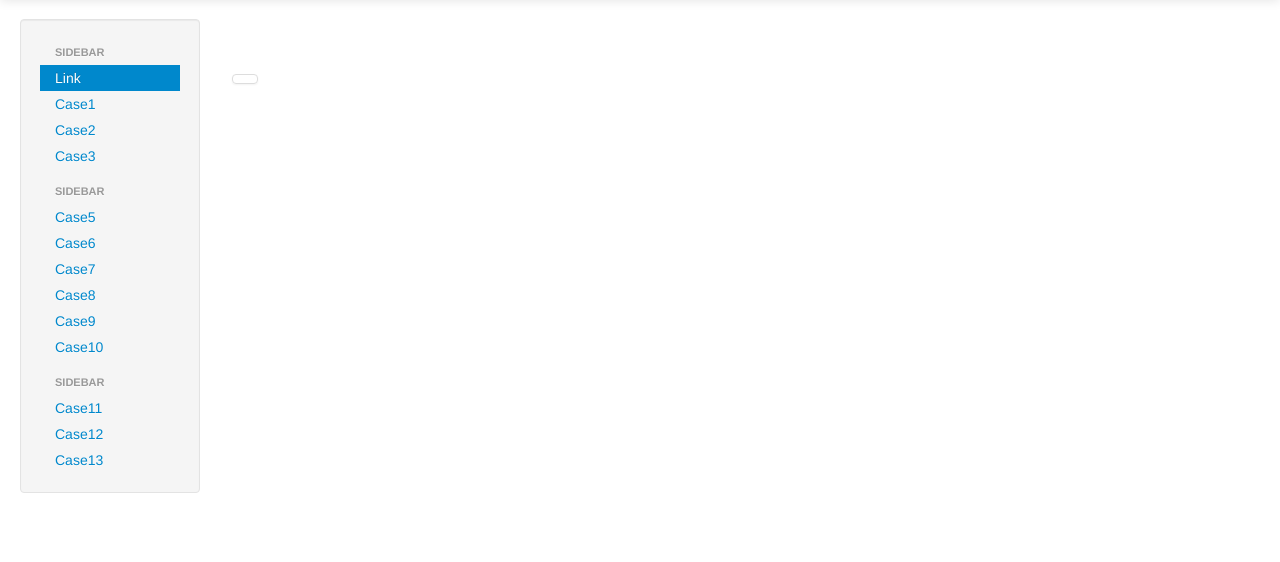
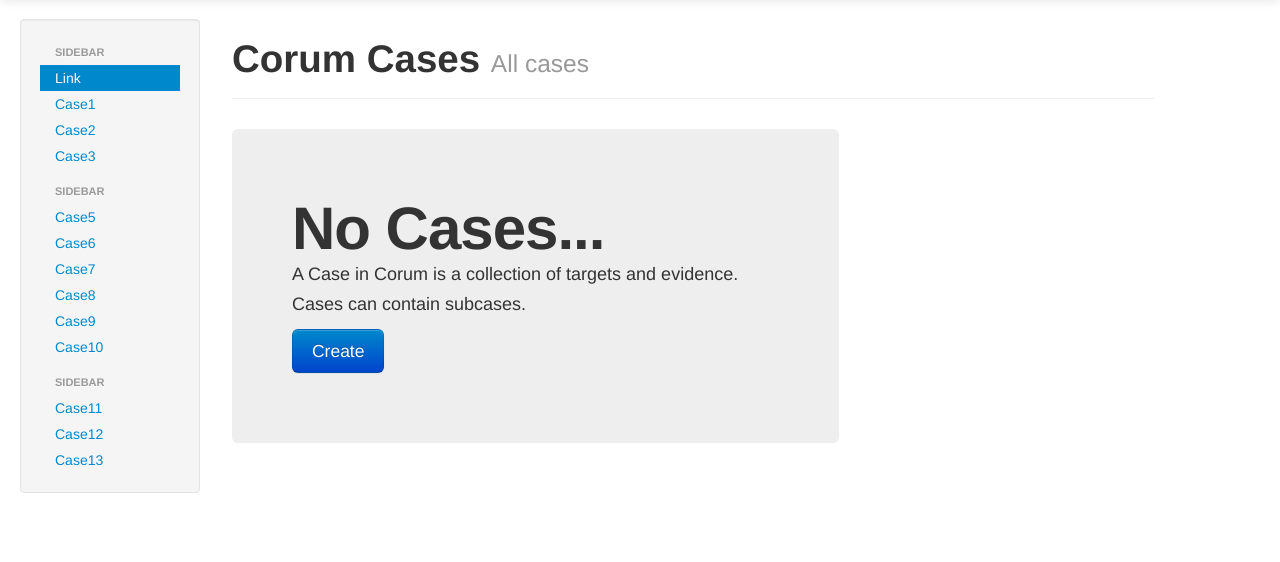
Before and after one commit to charlierm/muroc, a Python web app: template corum/core/templates/cases.html in a window 1280 px wide. Shown: the part 41-603 px from the top of the page. Run offline with Jinja, Linux system fonts and the light colour scheme; the template is opened without the code that fills it, so the values that code supplies are empty; some libraries are stand-ins or nearby versions.

Commit message:
Pagination now hides if there is only one page, button to create new case if not.

```diff
--- a/corum/core/templates/cases.html
+++ b/corum/core/templates/cases.html
@@ -1,6 +1,22 @@
 {% extends "navbar.html" %}
 
 {% block content %}
+<div class="page-header">
+  <h1>Corum Cases <small>All cases</small></h1>
+</div>
+{% if not cases %}
+<div class="row-fluid">
+    <div class="hero-unit span8">
+        <h1>No Cases...</h1>
+        <p>A Case in Corum is a collection of targets and evidence. Cases can contain subcases.</p>
+        <p>
+            <a class="btn btn-primary btn-large">
+            Create
+            </a>
+        </p>
+    </div>
+</div>
+{% endif %}
 <div class="row-fluid">
     <div class="span12">
         {% for case in cases %}
@@ -17,16 +33,17 @@
 </div>
 <div class="pagination">
   <ul>
+    {% if cases.has_other_pages %}
         {% if cases.has_previous %}
             <li><a href="?page={{ cases.previous_page_number }}">Prev</a></li>
         {% endif %}
-
 
         <li class="disabled"><a href="#">{{ cases.number }}</a></li>
 
         {% if cases.has_next %}
             <li><a href="?page={{ cases.next_page_number }}">Next</a></li>
         {% endif %}
+    {% endif %}
   </ul>
 </div>
 
```
Lines whose indentation alone changed are shown as unchanged.
